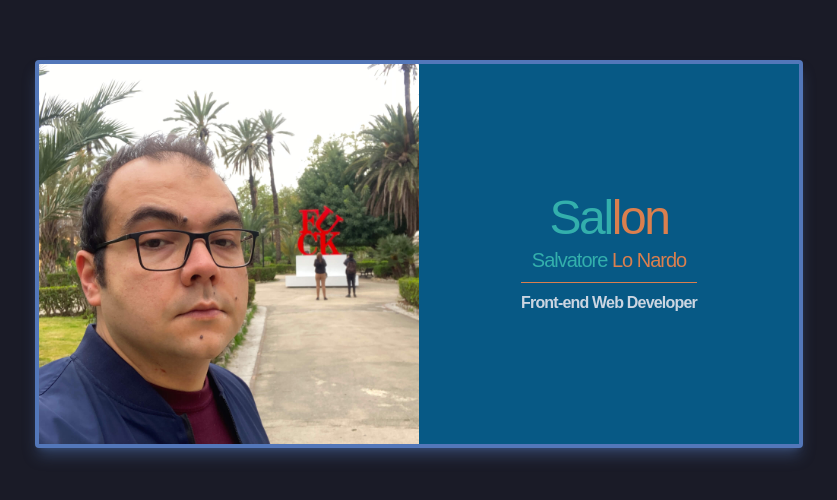
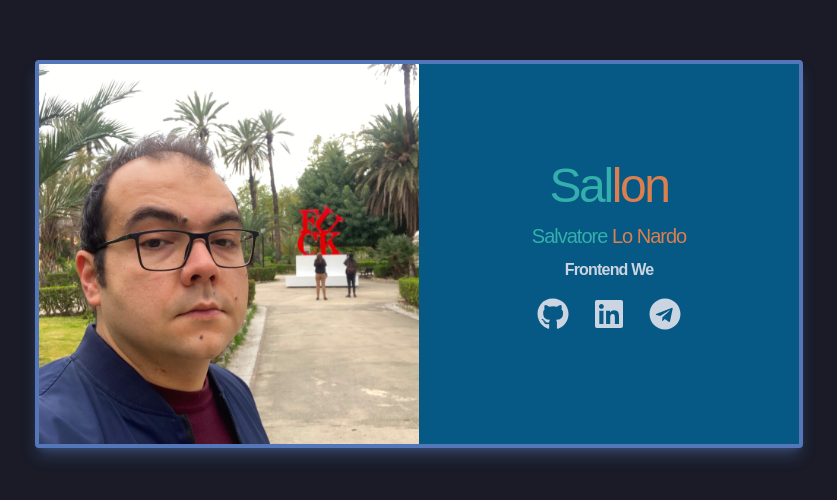
Before and after one commit to Toto-lonardo/sallon, a Next.js app: page / in a window 1280 px wide. Shown: the part 146-646 px from the top of the page, without its empty margins (221-1058 px from the left). Built offline with nearby package versions, Linux system fonts and the light colour scheme; a web font is replaced by a local one.

Commit message:
Adding text animation

```diff
--- a/app/page.tsx
+++ b/app/page.tsx
@@ -1,6 +1,7 @@
 "use client";
 import { motion } from "framer-motion";
-// import AnimatedTextCharacter from "../components/AnimatedTextCharacter"
+import { FaGithub, FaLinkedin, FaTelegram } from "react-icons/fa";
+import { ReactTyped } from "react-typed";
 import profilo from "../public/sallon.jpg";
 import Image from "next/image";
 
@@ -17,7 +18,7 @@ export default function Home() {
                 className="mx-auto "
               />
             </div>
-            <div className="flex flex-col items-center justify-center  mx-auto flex-auto  basis-1/2 p-10">
+            <div className="flex flex-col items-center justify-center  mx-auto flex-auto gap-2  basis-1/2 p-10">
               <motion.h2
                 initial={{ opacity: 0, scale: 0.5 }}
                 animate={{ opacity: 1, scale: 1 }}
@@ -37,13 +38,37 @@ export default function Home() {
                 Salvatore <span className="text-giallo">Lo Nardo</span>
               </p>
               <div className="tracking-tighter font-semibold text-slate-300">
-                <hr className=" border-giallo my-2"></hr>
-                <h3>Front-end Web Developer</h3>
+                <div className="flex h-6 w-56 justify-center items-center">
+                  <ReactTyped
+                    strings={[
+                      "Proud Linux lover",
+                      "Extremely Vim addicted",
+                      "Frontend Web Developer",
+                    ]}
+                    typeSpeed={40}
+                    backSpeed={30}
+                    cursorChar=""
+                    className=""
+                  />
+                </div>
+                <div className="my-4 flex gap-6 justify-center items-center ">
+                  <a href="https://github.com/Toto-lonardo" target="_blank">
+                    <FaGithub className="size-8" />
+                  </a>
+                  <a
+                    href="https://www.linkedin.com/in/salvatore-lo-nardo-813233b4/"
+                    target="_blank"
+                  >
+                    <FaLinkedin className="size-8" />
+                  </a>
+                  <a href="https://t.me/sallon87" target="_blank">
+                    <FaTelegram className="size-8" />
+                  </a>
+                </div>
               </div>
             </div>
           </div>
         </div>
-        {/* <AnimatedTextCharacter text="hello world" /> */}
       </main>
     </>
   );
--- a/package.json
+++ b/package.json
@@ -10,7 +10,9 @@
     "framer-motion": "^11.0.3",
     "next": "^14.1.0",
     "react": "^18.2.0",
-    "react-dom": "^18.2.0"
+    "react-dom": "^18.2.0",
+    "react-icons": "^5.0.1",
+    "react-typed": "^2.0.12"
   },
   "devDependencies": {
     "@types/node": "20.11.16",
```
Also changed, not shown: 1 other file (tests, documents, lock files or other folders).
